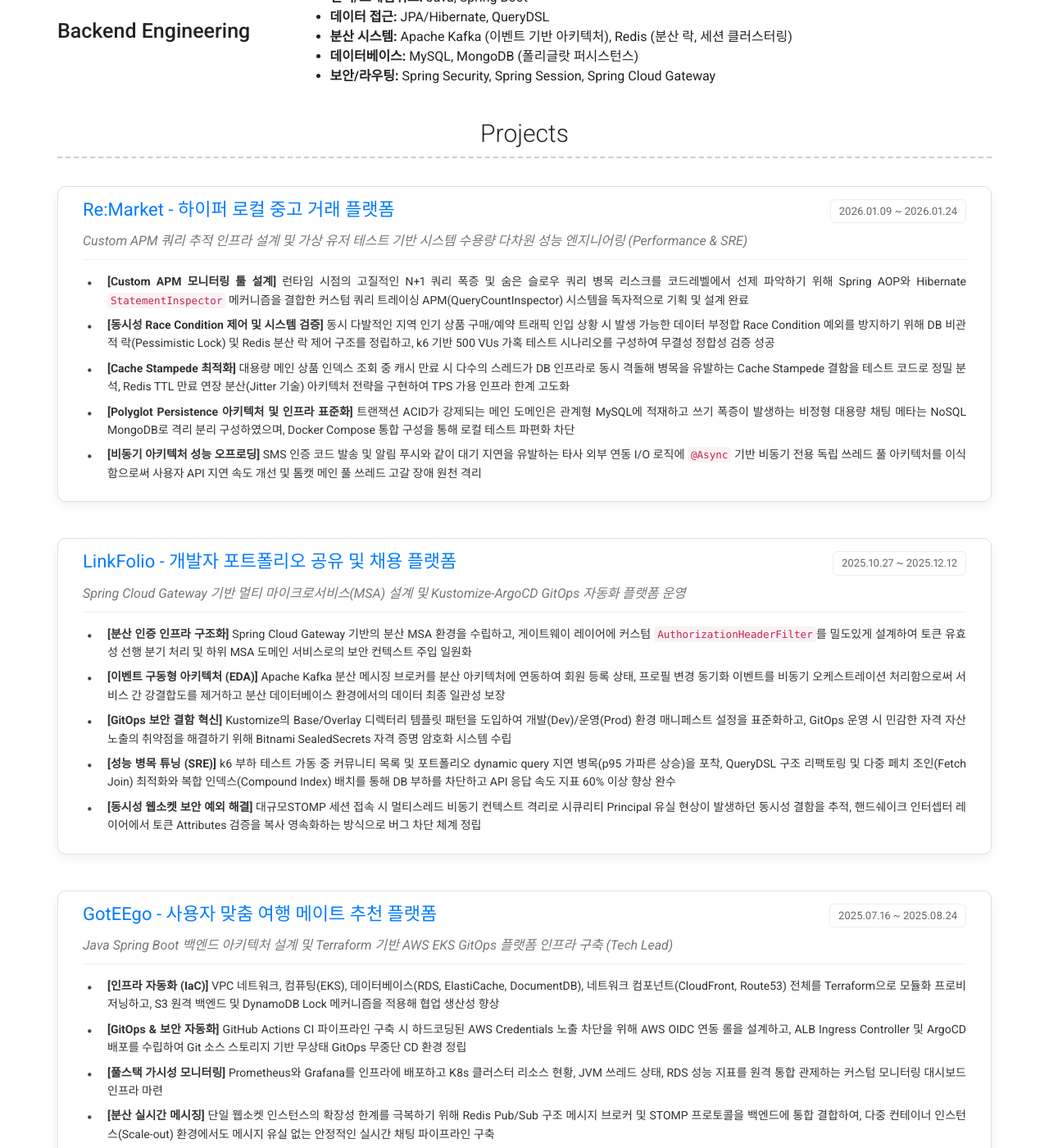
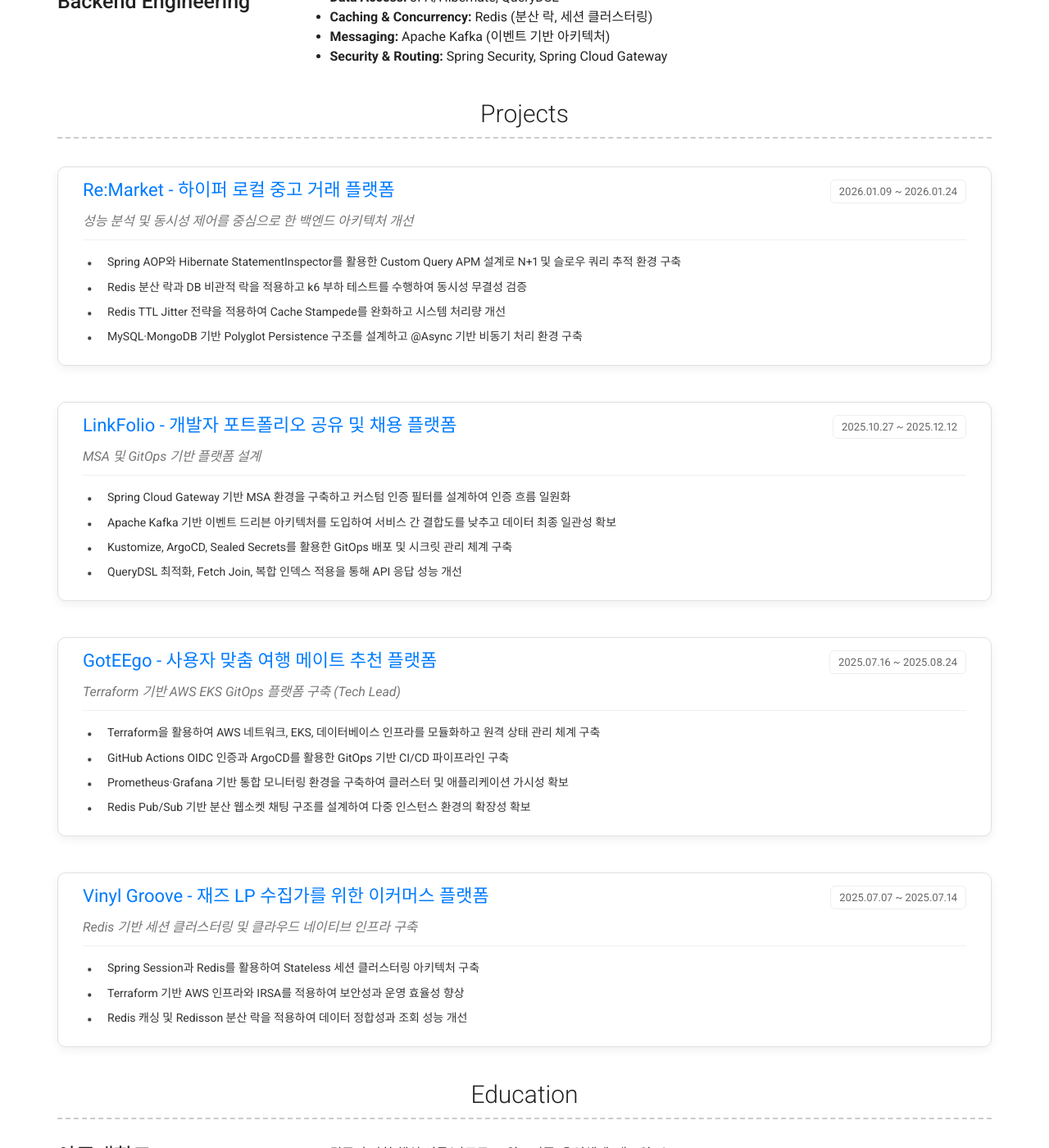
Before and after one commit to HeoJunHyoung/devops-resume, a Jekyll site: the page built from index.md, in a window 1280 px wide and 1400 px high, scrolled down 1079 px. Shown: the whole window at 82% size. Built offline with Jekyll 4.4.1, drawn with Linux system fonts in a browser that asks for light colours; nearby versions of some CDN libraries; some of the changed text lies outside the part shown.

Commit message:
Update configuration for skills and projects sections
Refactor content descriptions for clarity and consistency.

```diff
--- a/_config.yml
+++ b/_config.yml
@@ -43,7 +43,6 @@ about_content: |
   문제 해결 과정과 학습 내용을 250건 이상의 기술 블로그에 기록하며 지속적으로 공유하고 있습니다.
 
 
-
 # Content Configuration
 content:
   - title: Skills
@@ -53,34 +52,30 @@ content:
         title: Cloud & Infrastructure
         description: |
           * **AWS:** EKS, VPC, ALB, Route53, CloudFront, S3, RDS, ElastiCache, DocumentDB
-          * **IaC:** Terraform (모듈 설계, 원격 상태 관리, DynamoDB Lock)
-          * **설계:** 멀티 AZ 고가용성 네트워크 및 클라우드 아키텍처 설계
+          * **IaC:** Terraform (모듈화, Remote State, DynamoDB Lock)
 
       - layout: left
         title: Container & GitOps
         description: |
-          * **컨테이너 오케스트레이션:** Kubernetes (On-Premise 클러스터 구축, EKS)
-          * **구성 관리:** Kustomize (Base/Overlay 전략)
-          * **CI/CD:** GitHub Actions (OIDC 연동), ArgoCD (App-of-Apps 패턴)
-          * **시크릿 관리:** Bitnami Sealed Secrets
+          * **Container:** Kubernetes (On-Premise 구축, EKS 운영)
+          * **GitOps & CI/CD:** GitHub Actions (OIDC 연동), ArgoCD (App-of-Apps 패턴)
+          * **Configuration & Secret:** Kustomize(Base/Overlay 전략), Bitnami Sealed Secrets
 
       - layout: left
         title: Observability & Performance
         description: |
-          * **모니터링:** Prometheus, Grafana (커스텀 메트릭 대시보드)
-          * **부하 테스트:** k6 (시나리오 기반 부하/스트레스 테스트)
-          * **SRE:** 시스템 용량 계획 및 애플리케이션 성능 분석
+          * **Observability:** Prometheus, Grafana (커스텀 메트릭 및 대시보드 구축)
+          * **Performance Test:** k6 (시나리오 기반 부하/스트레스 테스트)
 
       - layout: left
         title: Backend Engineering
         description: |
-          * **언어/프레임워크:** Java, Spring Boot
-          * **데이터 접근:** JPA/Hibernate, QueryDSL
-          * **분산 시스템:** Apache Kafka (이벤트 기반 아키텍처), Redis (분산 락, 세션 클러스터링)
-          * **데이터베이스:** MySQL, MongoDB (폴리글랏 퍼시스턴스)
-          * **보안/라우팅:** Spring Security, Spring Session, Spring Cloud Gateway
-
-
+          * **Language & Framework:** Java, Spring Boot
+          * **Database:** MySQL, MongoDB
+          * **Data Access:** JPA/Hibernate, QueryDSL
+          * **Caching & Concurrency:** Redis (분산 락, 세션 클러스터링)
+          * **Messaging:** Apache Kafka (이벤트 기반 아키텍처)
+          * **Security & Routing:** Spring Security, Spring Cloud Gateway
 
 
   - title: Projects
@@ -96,16 +91,15 @@ content:
             </div>
 
             <div class="project-card-subtitle">
-              Custom APM 쿼리 추적 인프라 설계 및 가상 유저 테스트 기반 시스템 수용량 다차원 성능 엔지니어링 (Performance & SRE)
+              성능 분석 및 동시성 제어를 중심으로 한 백엔드 아키텍처 개선
             </div>
 
             <div class="project-card-content">
               <ul class="project-card-list">
-                <li><b>[Custom APM 모니터링 툴 설계]</b> 런타임 시점의 고질적인 N+1 쿼리 폭증 및 숨은 슬로우 쿼리 병목 리스크를 코드레벨에서 선제 파악하기 위해 Spring AOP와 Hibernate <code>StatementInspector</code> 메커니즘을 결합한 커스텀 쿼리 트레이싱 APM(QueryCountInspector) 시스템을 독자적으로 기획 및 설계 완료</li>
-                <li><b>[동시성 Race Condition 제어 및 시스템 검증]</b> 동시 다발적인 지역 인기 상품 구매/예약 트래픽 인입 상황 시 발생 가능한 데이터 부정합 Race Condition 예외를 방지하기 위해 DB 비관적 락(Pessimistic Lock) 및 Redis 분산 락 제어 구조를 정립하고, k6 기반 500 VUs 가혹 테스트 시나리오를 구성하여 무결성 정합성 검증 성공</li>
-                <li><b>[Cache Stampede 최적화]</b> 대용량 메인 상품 인덱스 조회 중 캐시 만료 시 다수의 스레드가 DB 인프라로 동시 격돌해 병목을 유발하는 Cache Stampede 결함을 테스트 코드로 정밀 분석, Redis TTL 만료 연장 분산(Jitter 기술) 아키텍처 전략을 구현하여 TPS 가용 인프라 한계 고도화</li>
-                <li><b>[Polyglot Persistence 아키텍처 및 인프라 표준화]</b> 트랜잭션 ACID가 강제되는 메인 도메인은 관계형 MySQL에 적재하고 쓰기 폭증이 발생하는 비정형 대용량 채팅 메타는 NoSQL MongoDB로 격리 분리 구성하였으며, Docker Compose 통합 구성을 통해 로컬 테스트 파편화 차단</li>
-                <li><b>[비동기 아키텍처 성능 오프로딩]</b> SMS 인증 코드 발송 및 알림 푸시와 같이 대기 지연을 유발하는 타사 외부 연동 I/O 로직에 <code>@Async</code> 기반 비동기 전용 독립 쓰레드 풀 아키텍처를 이식함으로써 사용자 API 지연 속도 개선 및 톰캣 메인 풀 쓰레드 고갈 장애 원천 격리</li>
+                <li>Spring AOP와 Hibernate StatementInspector를 활용한 Custom Query APM 설계로 N+1 및 슬로우 쿼리 추적 환경 구축</li>
+                <li>Redis 분산 락과 DB 비관적 락을 적용하고 k6 부하 테스트를 수행하여 동시성 무결성 검증</li>
+                <li>Redis TTL Jitter 전략을 적용하여 Cache Stampede를 완화하고 시스템 처리량 개선</li>
+                <li>MySQL·MongoDB 기반 Polyglot Persistence 구조를 설계하고 @Async 기반 비동기 처리 환경 구축</li>
               </ul>
             </div>
           </div>
@@ -120,16 +114,15 @@ content:
             </div>
 
             <div class="project-card-subtitle">
-              Spring Cloud Gateway 기반 멀티 마이크로서비스(MSA) 설계 및 Kustomize-ArgoCD GitOps 자동화 플랫폼 운영
+              MSA 및 GitOps 기반 플랫폼 설계
             </div>
 
             <div class="project-card-content">
               <ul class="project-card-list">
-                <li><b>[분산 인증 인프라 구조화]</b> Spring Cloud Gateway 기반의 분산 MSA 환경을 수립하고, 게이트웨이 레이어에 커스텀 <code>AuthorizationHeaderFilter</code>를 밀도있게 설계하여 토큰 유효성 선행 분기 처리 및 하위 MSA 도메인 서비스로의 보안 컨텍스트 주입 일원화</li>
-                <li><b>[이벤트 구동형 아키텍처 (EDA)]</b> Apache Kafka 분산 메시징 브로커를 분산 아키텍처에 연동하여 회원 등록 상태, 프로필 변경 동기화 이벤트를 비동기 오케스트레이션 처리함으로써 서비스 간 강결합도를 제거하고 분산 데이터베이스 환경에서의 데이터 최종 일관성 보장</li>
-                <li><b>[GitOps 보안 결함 혁신]</b> Kustomize의 Base/Overlay 디렉터리 템플릿 패턴을 도입하여 개발(Dev)/운영(Prod) 환경 매니페스트 설정을 표준화하고, GitOps 운영 시 민감한 자격 자산 노출의 취약점을 해결하기 위해 Bitnami SealedSecrets 자격 증명 암호화 시스템 수립</li>
-                <li><b>[성능 병목 튜닝 (SRE)]</b> k6 부하 테스트 가동 중 커뮤니티 목록 및 포트폴리오 dynamic query 지연 병목(p95 가파른 상승)을 포착, QueryDSL 구조 리팩토링 및 다중 페치 조인(Fetch Join) 최적화와 복합 인덱스(Compound Index) 배치를 통해 DB 부하를 차단하고 API 응답 속도 지표 60% 이상 향상 완수</li>
-                <li><b>[동시성 웹소켓 보안 예외 해결]</b> 대규모STOMP 세션 접속 시 멀티스레드 비동기 컨텍스트 격리로 시큐리티 Principal 유실 현상이 발생하던 동시성 결함을 추적, 핸드쉐이크 인터셉터 레이어에서 토큰 Attributes 검증을 복사 영속화하는 방식으로 버그 차단 체계 정립</li>
+                <li>Spring Cloud Gateway 기반 MSA 환경을 구축하고 커스텀 인증 필터를 설계하여 인증 흐름 일원화</li>
+                <li>Apache Kafka 기반 이벤트 드리븐 아키텍처를 도입하여 서비스 간 결합도를 낮추고 데이터 최종 일관성 확보</li>
+                <li>Kustomize, ArgoCD, Sealed Secrets를 활용한 GitOps 배포 및 시크릿 관리 체계 구축</li>
+                <li>QueryDSL 최적화, Fetch Join, 복합 인덱스 적용을 통해 API 응답 성능 개선</li>
               </ul>
             </div>
           </div>
@@ -144,16 +137,15 @@ content:
             </div>
 
             <div class="project-card-subtitle">
-              Java Spring Boot 백엔드 아키텍처 설계 및 Terraform 기반 AWS EKS GitOps 플랫폼 인프라 구축 (Tech Lead)
+              Terraform 기반 AWS EKS GitOps 플랫폼 구축 (Tech Lead)
             </div>
 
             <div class="project-card-content">
               <ul class="project-card-list">
-                <li><b>[인프라 자동화 (IaC)]</b> VPC 네트워크, 컴퓨팅(EKS), 데이터베이스(RDS, ElastiCache, DocumentDB), 네트워크 컴포넌트(CloudFront, Route53) 전체를 Terraform으로 모듈화 프로비저닝하고, S3 원격 백엔드 및 DynamoDB Lock 메커니즘을 적용해 협업 생산성 향상</li>
-                <li><b>[GitOps & 보안 자동화]</b> GitHub Actions CI 파이프라인 구축 시 하드코딩된 AWS Credentials 노출 차단을 위해 AWS OIDC 연동 롤을 설계하고, ALB Ingress Controller 및 ArgoCD 배포를 수립하여 Git 소스 스토리지 기반 무상태 GitOps 무중단 CD 환경 정립</li>
-                <li><b>[풀스택 가시성 모니터링]</b> Prometheus와 Grafana를 인프라에 배포하고 K8s 클러스터 리소스 현황, JVM 쓰레드 상태, RDS 성능 지표를 원격 통합 관제하는 커스텀 모니터링 대시보드 인프라 마련</li>
-                <li><b>[분산 실시간 메시징]</b> 단일 웹소켓 인스턴스의 확장성 한계를 극복하기 위해 Redis Pub/Sub 구조 메시지 브로커 및 STOMP 프로토콜을 백엔드에 통합 결합하여, 다중 컨테이너 인스턴스(Scale-out) 환경에서도 메시지 유실 없는 안정적인 실시간 채팅 파이프라인 구축</li>
-                <li><b>[이벤트 오프로딩]</b> 메인 애플리케이션 서버의 메모리/CPU 부하를 경감시키기 위해 이미지 리사이징 I/O 로직을 Spring Boot 내부에서 격리하고, AWS Lambda 기반의 이벤트 구동형(Event-driven) 파이프라인으로 위임 오프로딩 수행</li>
+                <li>Terraform을 활용하여 AWS 네트워크, EKS, 데이터베이스 인프라를 모듈화하고 원격 상태 관리 체계 구축</li>
+                <li>GitHub Actions OIDC 인증과 ArgoCD를 활용한 GitOps 기반 CI/CD 파이프라인 구축</li>
+                <li>Prometheus·Grafana 기반 통합 모니터링 환경을 구축하여 클러스터 및 애플리케이션 가시성 확보</li>
+                <li>Redis Pub/Sub 기반 분산 웹소켓 채팅 구조를 설계하여 다중 인스턴스 환경의 확장성 확보</li>
               </ul>
             </div>
           </div>
@@ -168,19 +160,17 @@ content:
             </div>
 
             <div class="project-card-subtitle">
-              Spring Session-Redis 세션 클러스터링 고가용성 구조 수립 및 AWS EKS 클라우드 네이티브 컴퓨팅 아키텍처 자동화
+              Redis 기반 세션 클러스터링 및 클라우드 네이티브 인프라 구축
             </div>
 
             <div class="project-card-content">
               <ul class="project-card-list">
-                <li><b>[분산 세션 클러스터링 (Stateless 인프라)]</b> 독립 톰캣 컨테이너 노드 내 메모리 의존 로그인 한계를 제거하기 위해 Spring Session 프레임워크와 AWS ElastiCache(Redis) 인프라를 외부 타깃 통합 레이어로 맵핑 연동하여, 완벽한 무상태(Stateless) 백엔드 분산 세션 공유 아키텍처 정립 및 로드밸런서 Sticky Session 종속성 영구 제거</li>
-                <li><b>[인프라 보안 프로토콜 튜닝]</b> Terraform IaC 아키텍처 코드를 통해 AWS VPC 백본 네트워크 인프라와 RDS, ElastiCache, EKS 컴퓨팅 노드 그룹 아키텍처 전체를 고도화 모듈로 격리 설계하였으며, K8s 서비스 어카운트에 AWS IAM 최소 권한을 다이렉트로 바인딩하는 IRSA(IAM Roles for Service Accounts) 보안 파이프라인 연동 가동</li>
-                <li><b>[캐싱 및 분산 데이터 정합성 설계]</b> 메인 DB의 물리적 Read 부하를 낮추기 위해 수시로 갱신되지 않는 카탈로그 상품 메타 데이터를 Redis 캐시 버퍼 레이어(Caching Layer)로 마이그레이션 적용하고, 동시 다발 결제 재고 차감 시 원자성 보장을 위해 Redisson 분산 락 동시성 설계 적용</li>
+                <li>Spring Session과 Redis를 활용하여 Stateless 세션 클러스터링 아키텍처 구축</li>
+                <li>Terraform 기반 AWS 인프라와 IRSA를 적용하여 보안성과 운영 효율성 향상</li>
+                <li>Redis 캐싱 및 Redisson 분산 락을 적용하여 데이터 정합성과 조회 성능 개선</li>
               </ul>
             </div>
           </div>
-
-
 
 
   - title: Education
@@ -191,8 +181,8 @@ content:
         sub_title: 사이버보안학과 (3.85 / 4.5)
         caption: 2018.03 ~ 2024.08
         description: |
-            * 컴퓨터 과학 핵심 이론(자료구조, 알고리즘, 운영체제, 네트워크)
-            * Java/Python 프로그래밍, 데이터베이스 설계, 캡스톤 프로젝트 수행
+          * 컴퓨터 과학 핵심 이론(자료구조, 알고리즘, 운영체제, 네트워크)
+          * Java/Python 프로그래밍, 데이터베이스 설계, 캡스톤 프로젝트 수행
       - layout: left
         title: 멋쟁이사자처럼
         sub_title: 클라우드 엔지니어링 3기 수료
@@ -201,8 +191,6 @@ content:
           * Spring Boot, JPA 기반 백엔드 개발
           * Docker, Kubernetes, AWS를 활용한 클라우드 인프라 구축
           * GitOps 및 CI/CD 파이프라인 실무 경험
-
-
 
 
   - title: ETC
@@ -219,7 +207,6 @@ content:
 
 
 
-
 # Footer
 footer_show_references: true
 
```
